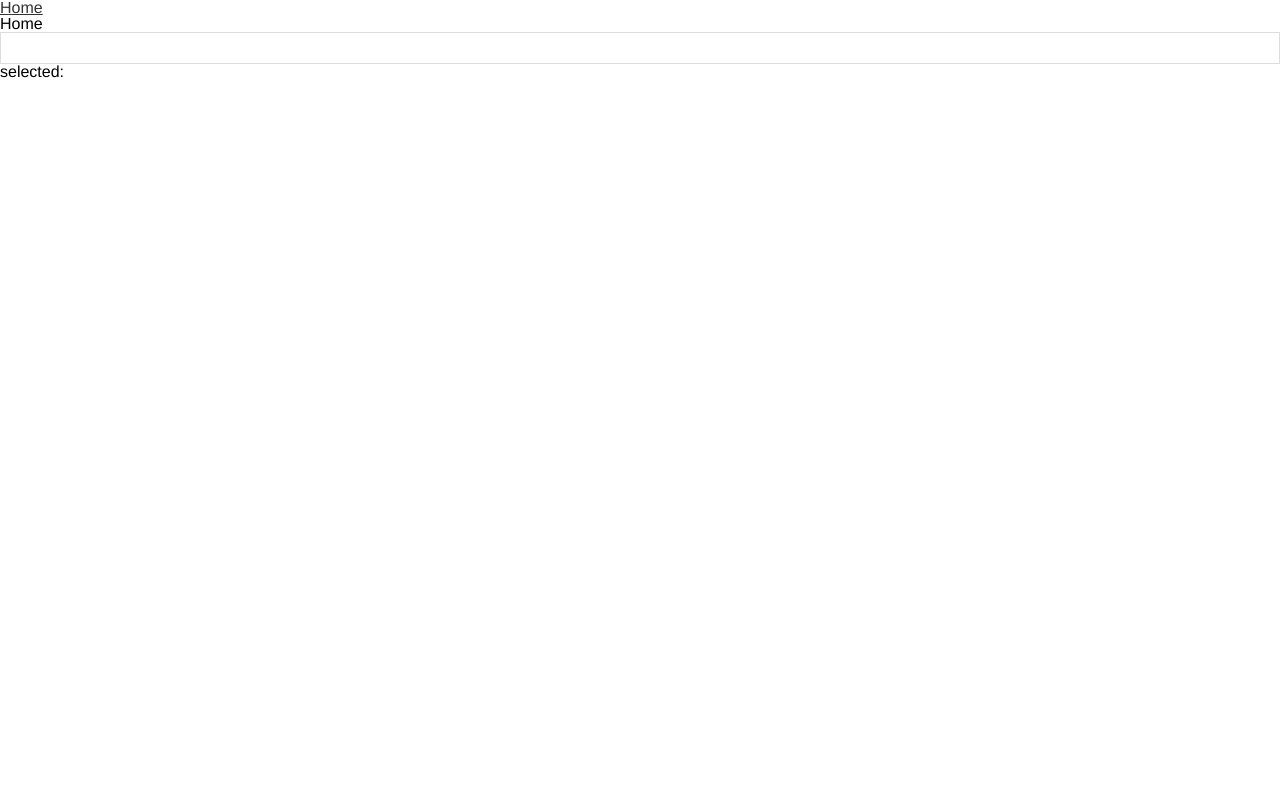
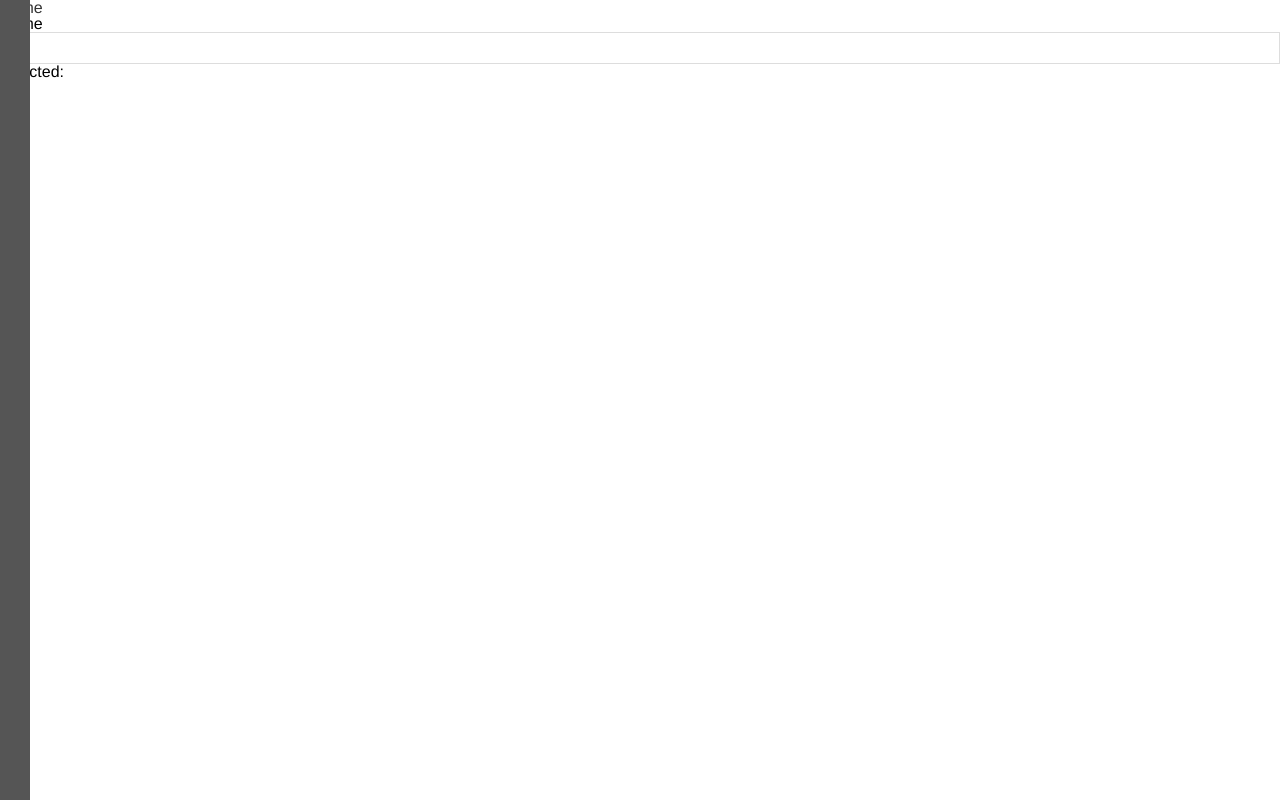
Before and after one commit to Smithoo/too-do, a Vue app: page /#/ in a window 1280 px wide. Built offline with nearby package versions, Linux system fonts and the light colour scheme.

Commit message:
WIP: slide panel

```diff
--- a/src/app.vue
+++ b/src/app.vue
@@ -6,17 +6,20 @@
         <router-view/>
         <modal></modal>
         <snackbar></snackbar>
+        <slide-panel position="left"></slide-panel>
     </div>
 </template>
 
 <script>
 import Modal from '@/views/layouts/modal.vue';
 import Snackbar from '@/views/layouts/snackbar.vue';
+import SlidePanel from '@/views/layouts/slide-panel.vue';
 
 export default {
     components: {
         Modal,
         Snackbar,
+        SlidePanel,
     },
 };
 </script>
--- /dev/null
+++ b/src/views/layouts/slide-panel.vue
@@ -0,0 +1,41 @@
+<template>
+    <div class="slide-panel" :style="positionStyle">
+        <slot></slot>
+    </div>
+</template>
+
+<script>
+export default {
+    props: {
+        position: {
+            type: String,
+            required: true,
+        },
+    },
+    computed: {
+        positionStyle() {
+            switch (this.position) {
+                case 'top':
+                    return { top: 0, left: 0, width: '100%' };
+                case 'left':
+                    return { top: 0, left: 0, height: '100%' };
+                case 'right':
+                    return { bottom: 0, right: 0, height: '100%' };
+                case 'bottom':
+                    return { bottom: 0, left: 0, width: '100%' };
+                default:
+                    return { top: 0, left: 0, height: '100%' };
+            }
+        }
+    },
+};
+</script>
+
+<style scoped>
+.slide-panel {
+    position: absolute;
+    min-width: 30px;
+    min-height: 30px;
+    background-color: #555;
+}
+</style>
```
